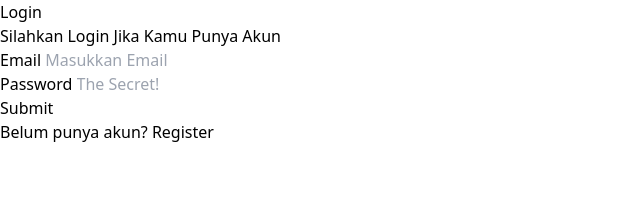
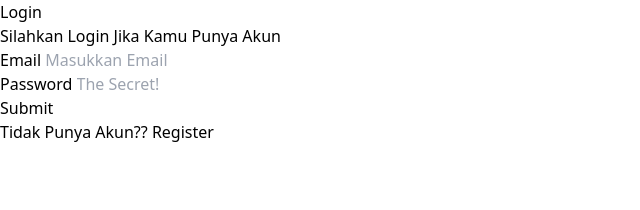
Before and after one commit to fuureya/belajar-react-js, a React (Vite) app: page /login in a window 1280 px wide. Shown: the top 210 px of the page, without its empty margins (0-640 px from the left). Built offline with nearby package versions, Linux system fonts and the light colour scheme.

Commit message:
conditional rendering iyea

```diff
--- a/src/Components/Layouts/AuthLayout.jsx
+++ b/src/Components/Layouts/AuthLayout.jsx
@@ -1,5 +1,6 @@
+import { Link } from "react-router-dom";
 const AuthLayout = (props) => {
-    const { children, title, text } = props;
+    const { children, title, text, type } = props;
     return (
         <div className='flex justify-center min-h-screen items-center'>
             <div className="w-full max-w-xs">
@@ -7,9 +8,9 @@ const AuthLayout = (props) => {
                 <p className="font-medium text-slate-500">
                     {text}
                 </p>
-
                 {children}
-
+                {type === 'register' && <p>Ingin Login? <Link to="/login">Login</Link></p>}
+                {type === 'login' && <p>Tidak Punya Akun?? <Link to="/register">Register</Link></p>}
             </div>
         </div>
     );
--- a/src/Pages/Login.jsx
+++ b/src/Pages/Login.jsx
@@ -4,9 +4,8 @@ import AuthLayout from "../Components/Layouts/AuthLayout";
 
 const Login = () => {
     return (
-        <AuthLayout title="Login" text="Silahkan Login Jika Kamu Punya Akun" >
+        <AuthLayout title="Login" text="Silahkan Login Jika Kamu Punya Akun" type="login" >
             <FormLogin />
-            <p>Belum punya akun? <Link to="/register">Register</Link></p>
         </AuthLayout>
 
     )
--- a/src/Pages/Register.jsx
+++ b/src/Pages/Register.jsx
@@ -4,9 +4,9 @@ import AuthLayout from "../Components/Layouts/AuthLayout";
 
 const Register = () => {
     return (
-        <AuthLayout title="Register" text="Silahkan Lakukan Pendaftaran Jika ingin mendaftar" >
+        <AuthLayout title="Register" text="Silahkan Lakukan Pendaftaran Jika ingin mendaftar" type="register" >
             <FormLogin />
-            <p>Ingin Login? <Link to="/login">Login</Link></p>
+
         </AuthLayout>
     )
 }
```
